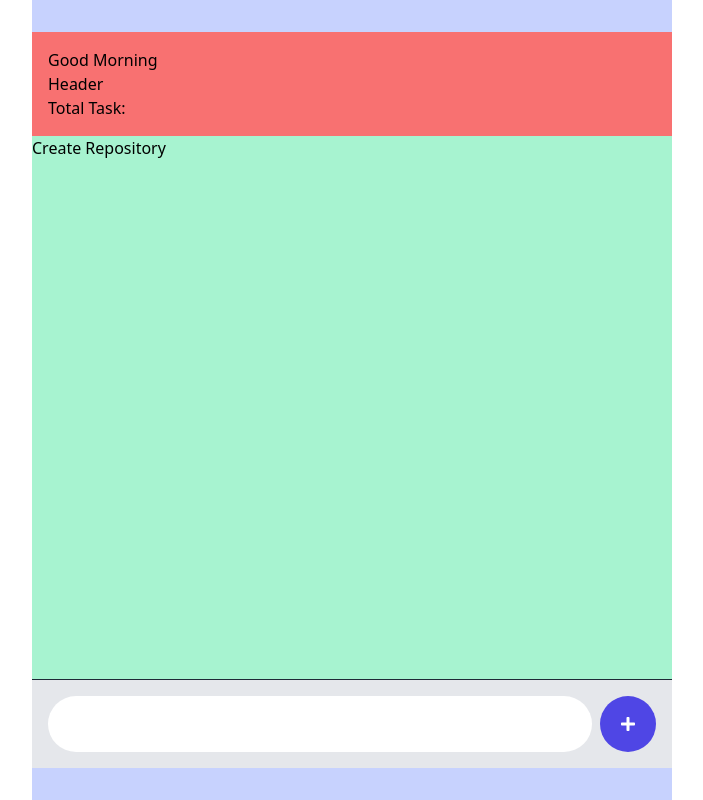
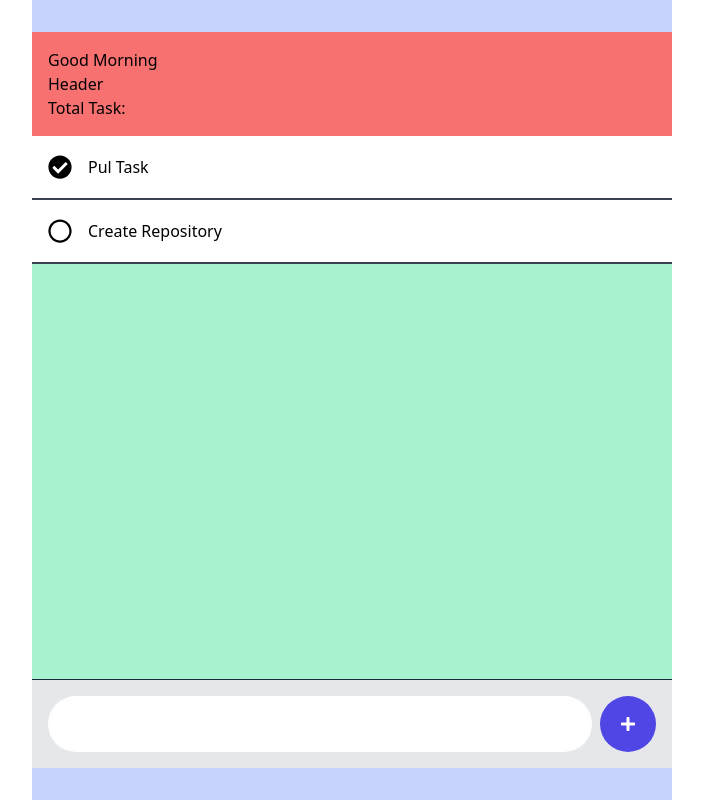
Before and after one commit to arsyramadhani/react-todo, a React (Create React App) app: page / in a window 1280 px wide. Shown: the whole page, without its empty margins (288-991 px from the left). Built offline with nearby package versions, Linux system fonts and the light colour scheme.

Commit message:
add function complete task

```diff
--- /dev/null
+++ b/src/components/ListItem/index.js
@@ -0,0 +1,27 @@
+import React from 'react';
+import { FaCheckCircle, FaRegCircle } from 'react-icons/fa';
+
+const ListItem = ({ id, task, complete, onComplete }) => {
+    const onHandleComplete = () => {
+        onComplete({ id: id, complete: !complete });
+    };
+
+    return (
+        <div className='flex gap-4 px-4 bg-white border-b-2 h-16 border-gray-700 items-center'>
+            <button
+                className='h-full focus:outline-none'
+                onClick={onHandleComplete}>
+                {complete ? (
+                    <FaCheckCircle size='24px' />
+                ) : (
+                    <FaRegCircle size='24px' />
+                )}
+            </button>
+            <button className='flex-1 text-left h-full focus:outline-none'>
+                {task}
+            </button>
+        </div>
+    );
+};
+
+export default ListItem;
--- a/src/components/Todo/index.js
+++ b/src/components/Todo/index.js
@@ -2,7 +2,8 @@ import React from 'react';
 import Header from '../Header';
 import NewTask from '../NewTask';
 import { useDispatch, useSelector } from 'react-redux';
-import { addTask } from '../../store/slice/TodosSlice';
+import { addTask, completeTask } from '../../store/slice/TodosSlice';
+import ListItem from '../ListItem';
 
 const Todo = () => {
     const dispatch = useDispatch();
@@ -12,13 +13,23 @@ const Todo = () => {
         dispatch(addTask(data));
     };
 
+    const onComplete = data => {
+        dispatch(completeTask(data));
+    };
+
     return (
         <div className='bg-green-200 h-full flex flex-col justify-between'>
             {/* <div className='bg-red-400'>Header</div> */}
             <Header />
-            <div className='flex-1'>
-                {todos.map(todo => (
-                    <h3>{todo.task}</h3>
+            <div className='flex-1 flex flex-col'>
+                {todos.map((todo, i) => (
+                    <ListItem
+                        key={todo.id}
+                        id={todo.id}
+                        task={todo.task}
+                        complete={todo.complete}
+                        onComplete={onComplete}
+                    />
                 ))}
             </div>
             <NewTask onSubmit={onSubmit} />
--- a/src/store/slice/TodosSlice/index.js
+++ b/src/store/slice/TodosSlice/index.js
@@ -1,6 +1,11 @@
 import { createSlice } from '@reduxjs/toolkit';
 
 const initialState = [
+    {
+        id: 5513,
+        task: 'Pul Task',
+        complete: true,
+    },
     {
         id: 1414,
         task: 'Create Repository',
@@ -22,9 +27,14 @@ export const todosSlice = createSlice({
                 },
             ];
         },
+        completeTask: (state, { payload }) => {
+            state = state.map(el =>
+                el.id === payload.id ? (el.complete = payload.complete) : el
+            );
+        },
     },
 });
 
-export const { addTask } = todosSlice.actions;
+export const { addTask, completeTask } = todosSlice.actions;
 
 export default todosSlice.reducer;
```
